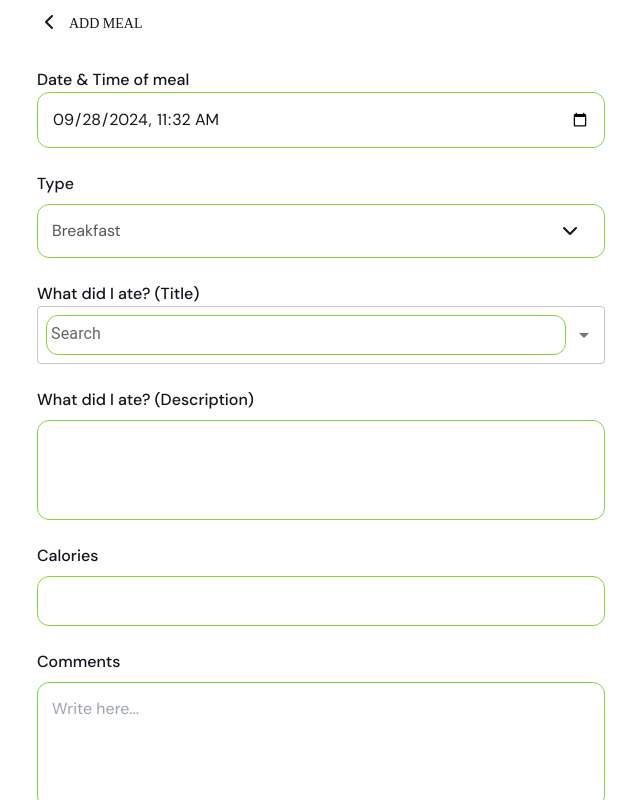
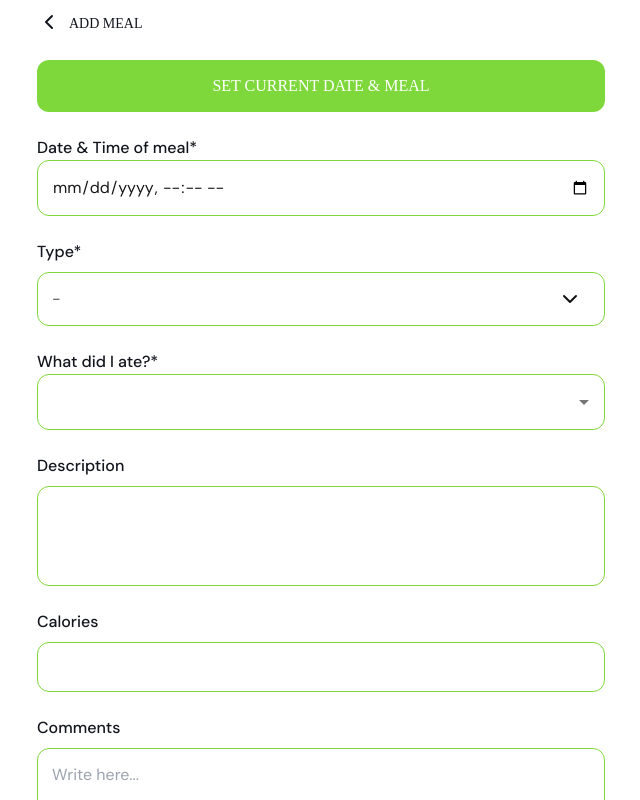
Before and after one commit to jroug/fitness-geek, a Next.js app: page /meals/add in a window 1280 px wide. Shown: the top 800 px of the page, without its empty margins (319-959 px from the left). Built offline with nearby package versions, Linux system fonts and the light colour scheme; no server answers; a web font is replaced by a local one.

Commit message:
form to add meal finished

```diff
--- a/app/meals/add/page.tsx
+++ b/app/meals/add/page.tsx
@@ -1,39 +1,56 @@
 'use client';
-import React, { useEffect, useState } from 'react';
-
-
+import React, { use, useEffect, useState } from 'react';
+import Link from "next/link";
 import TextField from '@mui/material/TextField';
 import Autocomplete from '@mui/material/Autocomplete';
 
 import Header from "../../../components/Header";
+import Popup from "../../../components/Popup";
 
 
 
 const AddMeal = () => {
 
+
+    const [dateTimeErrorClass, setDateTimeErrorClass] = useState('');
+    const [mealTypeErrorClass, setMealTypeErrorClass] = useState('');
+    const [mealTitleErrorClass, setMealTitleErrorClass] = useState('');
+
+    const [dateTime, setDateTime] = useState('');
     const [mealType, setMealType] = useState('');
-    const [mealTitle, setMealTitle] = useState('');
-    const [mealDescription, setMealDescription] = useState('');
-    const [mealCalories, setMealCalories] = useState('');
+    const [mealSelected, setMealSelected] = useState({
+        "id": "",
+        "title": {
+            "rendered": ""
+        },
+        "content": {
+            "rendered": "",
+            "protected": false
+        },
+        "calories": ""
+    });
+    const [mealComments, setMealComments] = useState('');
+
     const [suggestionMeals, setSuggestionMeals] = useState([]);
-    const [dateTime, setDateTime] = useState('');
+
+    const [popupData, setPopupData] = useState({title:'', message:''});
 
     // Function to determine the meal based on the current time
     const getMealBasedOnTime = () => {
       const currentHour = new Date().getHours();
 
       if (currentHour < 10) {
-        return 'Breakfast';
+        return 'B'; // Breakfast
       } else if (currentHour < 12) {
-        return 'Morning Snack';
+        return 'MS'; // Morning Snack
       } else if (currentHour < 16) {
-        return 'Lunch';
+        return 'L'; // Lunch
       } else if (currentHour < 18) {
-        return 'Afternoon Snack';
+        return 'AS'; // Afternoon Snack
       } else if (currentHour < 23) {
-        return 'Dinner';
+        return 'D'; // Dinner
       } else {
-        return 'Other';
+        return 'OTH'; //
       }
 
     };
@@ -72,29 +89,112 @@ const AddMeal = () => {
         return data;
     };
 
+    const addMealToDB = async (input_data) => {
+
+        // Example: fetch data from an API or local data
+        const addMealsUrl = `${process.env.NEXT_PUBLIC_BASE_URL}:${process.env.NEXT_PUBLIC_BASE_PORT}/api/add-meal`;
+        const res = await fetch(addMealsUrl, {
+            method: 'POST',
+            headers: {
+                'Content-Type': 'application/json',
+            },
+            body: JSON.stringify(input_data) // Converts the data object to a JSON string
+        });
+        const data = await res.json();
+        if(data.user_meal_added) {
+            setPopupData({
+                title: 'Message',
+                message: data.message,
+                show_popup: true
+            });
+            setDateTime('');
+            setMealType('');
+            setMealSelected({
+                "id": "",
+                "title": {
+                    "rendered": ""
+                },
+                "content": {
+                    "rendered": "",
+                    "protected": false
+                },
+                "calories": ""
+            });
+            setMealComments('');
+        }else{
+            setPopupData({
+                title: 'Message',
+                message: 'Something went wrong!',
+                show_popup: false
+            });
+        }
+
+
+
+        return;
+    };
+
     // Set the meal based on the current time when the component mounts
     useEffect(() => {
-        setMealType(getMealBasedOnTime());
-        setDateTime(getCurrentDateTime());
         getMealSuggestions();
     }, []);
 
+    const handleSetCurrentDateAndMeal = (e) => {
+        e.preventDefault();
+        setMealType(getMealBasedOnTime());
+        setDateTime(getCurrentDateTime());
+    }
+
     const handleMealSugestionsInputChange = (event, newValue) => {
-        // console.log(newValue);
-        setMealTitle(newValue.title);
-        setMealDescription(newValue.content.rendered);
-        setMealCalories(newValue.calories);
+        console.log(newValue);
+        setMealSelected(newValue);
     };
 
+    const handleMealComments = (e) => {
+        setMealComments(e.target.value);
+    }
 
-    const handleSubmit = (e) => {
+    const handleFormSubmit = (e) => {
         e.preventDefault();
-        // Handle form submission
-        if (meal === '') {
-          alert('Please choose a meal option');
-        } else {
-          alert(`You selected: ${meal}`);
+
+        // check if nessesary fields are completed
+        let doSubmit = true;
+
+        if (mealSelected.id === undefined || mealSelected.id === ''){
+            doSubmit = false;
+            setMealTitleErrorClass("error2");
+        }else{
+            setMealTypeErrorClass("");
         }
+
+        if (mealType===''){
+            doSubmit = false;
+            setMealTypeErrorClass("error");
+        }else{
+            setMealTypeErrorClass("");
+        }
+
+        if (dateTime===''){
+            doSubmit = false;
+            setDateTimeErrorClass("error");
+        }else{
+            setDateTimeErrorClass("")
+        }
+
+        if (doSubmit){
+            let input_data = {
+                "datetime_of_meal": dateTime,
+                "meal_id": mealSelected.id,
+                "meal_type": mealType,
+                "comments": mealComments
+            }
+
+            addMealToDB(input_data);
+        }else{
+            alert('Complete all nesessary fields!');
+        }
+
+        return false;
     };
 
 
@@ -102,65 +202,72 @@ const AddMeal = () => {
 
 
     return (
+        <>
             <main className="site-content">
                 <Header title="Add Meal" backUrl="/homepage" />
                 <div className="verify-email pb-20" id="feedback-main">
                     <div className="container">
                         <div className="feedback-content  mt-16">
-                        <form className="feedback-form" onSubmit={handleSubmit}>
+                            <div className="green-btn mt-4">
+                                <Link href="#" onClick={handleSetCurrentDateAndMeal} >set Current Date & Meal</Link>
+                            </div>
+                            <form className="feedback-form" onSubmit={handleFormSubmit}>
                                 <div className="addmeal-div feedback-email">
-                                <label htmlFor="datetime-local" className="custom-lbl-feedback">Date & Time of meal</label>
+                                    <label htmlFor="datetime-local" className="custom-lbl-feedback">Date & Time of meal*</label>
                                     <input
                                         type="datetime-local"
                                         id="datetime-local"
                                         value={dateTime}
                                         onChange={(e) => setDateTime(e.target.value)}
+                                        className={"border-green-1 " + dateTimeErrorClass}
                                     />
                                 </div>
                                 <div className="addmeal-div">
-                                <label htmlFor="meal-type" className="custom-lbl-feedback">Type</label>
+                                    <label htmlFor="meal-type" className="custom-lbl-feedback">Type*</label>
                                     <div className="custom-select-subject mt-8">
                                         <select
-                                        className="arrow-icon sm-font-sans border"
+                                            className={"arrow-icon sm-font-sans border-green-1 " + mealTypeErrorClass}
                                             id="meal-type"
                                             value={mealType}
                                             onChange={(e) => setMealType(e.target.value)}
                                         >
-                                        <option>-</option>
-                                        <option value="Breakfast">Breakfast</option>
-                                        <option value="Morning Snack">Morning Snack</option>
-                                        <option value="Lunch">Lunch</option>
-                                        <option value="Afternoon Snack">Afternoon Snack</option>
-                                        <option value="Dinner">Dinner</option>
-                                        <option value="Post Workout">Post Workout</option>
-                                        <option value="Other">Other</option>
+                                            <option value="" >-</option>
+                                            <option value="B">Breakfast</option>
+                                            <option value="MS">Morning Snack</option>
+                                            <option value="L">Lunch</option>
+                                            <option value="AS">Afternoon Snack</option>
+                                            <option value="D">Dinner</option>
+                                            <option value="PW">Post Workout</option>
+                                            <option value="OTH">Other</option>
                                         </select>
                                     </div>
                                 </div>
                                 <div className="addmeal-div feedback-email">
-                                <label htmlFor="meal-short" className="custom-lbl-feedback">What did I ate? (Title)</label>
+                                    <label htmlFor="meal-short" className="custom-lbl-feedback">What did I ate?*</label>
                                     {/* <input type="text" id="meal-short" placeholder="Write here" className="sm-font-sans border mt-8" autoComplete="off" /> */}
                                     <Autocomplete
+                                        className={"Autocomplete-green " + mealTitleErrorClass }
+                                        value={mealSelected}
                                         options={suggestionMeals}
                                         getOptionLabel={ (option) => option.title.rendered }
                                         onChange={handleMealSugestionsInputChange}
                                         isOptionEqualToValue = {(options, value) => options.id === value.id }
                                         renderInput={(params) => (
-                                        <TextField {...params} label="Search" variant="outlined" />
+                                            <TextField {...params} label="" variant="outlined" />
                                         )}
                                     />
                                 </div>
                                 <div className="addmeal-div">
-                                <label htmlFor="meal-long" className="custom-lbl-feedback">What did I ate? (Description)</label>
-                                <div className="sm-font-sans custom-textarea-div mt-8 border-green-1" id="meal-long" >{mealDescription}</div>
+                                    <label htmlFor="meal-long" className="custom-lbl-feedback">Description</label>
+                                    <div className="sm-font-sans custom-textarea-div mt-8 border-green-1" id="meal-long" >{mealSelected.content.rendered}</div>
                                 </div>
                                 <div className="addmeal-div feedback-email">
                                     <label htmlFor="calories" className="custom-lbl-feedback">Calories</label>
-                                <div className="sm-font-sans custom-div mt-8 border-green-1" id="calories" >{mealCalories}</div>
+                                    <div className="sm-font-sans custom-div mt-8 border-green-1" id="calories" >{mealSelected.calories}</div>
                                 </div>
                                 <div className="addmeal-div">
                                     <label htmlFor="comments" className="custom-lbl-feedback">Comments</label>
-                                <textarea rows="4" cols="50" placeholder="Write here..." className="sm-font-sans custom-textarea mt-8" id="comments"></textarea>
+                                    <textarea rows={4} cols={50} placeholder="Write here..." className="sm-font-sans custom-textarea mt-8 border-green-1" id="comments" value={mealComments} onChange={handleMealComments}></textarea>
                                 </div>
                                 <div className="green-btn mt-4">
                                     <button type="submit" className="bg-blue-500 text-white py-2 px-6 rounded-full">ADD</button>
@@ -170,6 +277,8 @@ const AddMeal = () => {
                     </div>
                 </div>
             </main>
+            <Popup popupData={popupData} setPopupData={setPopupData} />
+        </>
     );
 };
 
--- /dev/null
+++ b/components/Popup.tsx
@@ -0,0 +1,72 @@
+"use client";
+
+import React, {useState, useEffect} from 'react';
+import Image from "next/image";
+import Link from "next/link";
+import activity5 from "../public/images/select-gender/activity5.png";
+
+
+const Popup = (props) => {
+
+	const setPopupDataParent = props.setPopupData;
+
+	const [popupData, setPopupData] = useState({
+		title: props.popupData.title,
+		message: props.popupData.message,
+		show_popup: props.popupData.show_popup,
+	});
+
+
+
+	// // Sync state with prop whenever the prop changes
+	useEffect(() => {
+
+        setPopupData({
+			title: props.popupData.title,
+			message: props.popupData.message,
+			show_popup: props.popupData.show_popup,
+		});
+
+    }, [props]);
+
+	// Function to hide the logout modal
+	const hideModal = () => {
+		// set the parent state and the current state will change
+		setPopupDataParent({
+			title: '',
+			message: '',
+			show_popup: false,
+		});
+
+		// setPopupData({
+		// 	title: '',
+		// 	message: '',
+		// 	show_popup: false,
+		// });
+
+	};
+
+    return (
+		<div className={"modal fade logout-modal popup-complete-modal " + (popupData.show_popup===true?"show-modal":"") } id="popup-complete-modal" >
+			<div className="modal-dialog ">
+				<div className="modal-content">
+					<div className="modal-body">
+						<div className="account-upgrade-remind text-center" >
+							<Image src={activity5} alt="logout-img" className="m-auto" />
+							<h3 className="logout-txt pt-16">{popupData.title}</h3>
+							<p className="sure-txt p-0 mt-12">{popupData.message}</p>
+							<div className="border mt-24"></div>
+							<div className="workout-bottom-btn-wrap mt-24">
+								<Link href="#" onClick={hideModal} className="ok-btn">
+									<span>OK</span>
+								</Link>
+							</div>
+						</div>
+					</div>
+				</div>
+			</div>
+		</div>
+    );
+};
+
+export default Popup;
--- a/public/css/style.css
+++ b/public/css/style.css
@@ -198,6 +198,7 @@ ul{
 .fw-400{
     font-weight: 400;
 }
+
 .color-green{
     color: #7FD83B !important;
 }
@@ -1208,6 +1209,7 @@ div#ui-datepicker-div {
     list-style-type: none;
 }
 .current-plan h2,
+.ok-btn,
 .home-btn a,
 .home-first span,
 .skip-btn-form a,
@@ -1283,6 +1285,7 @@ div#ui-datepicker-div {
 .password-btn a,
 .change-password-btn a,
 .current-plan h2,
+.ok-btn,
 .home-btn a,
 .home-first span,
 .skip-btn-form a,
@@ -1472,6 +1475,7 @@ div#ui-datepicker-div {
     font-weight: 500;
     line-height: 18px;
 }
+.ok-btn,
 .home-btn,
 .start-trial {
     border-radius: 12px;
@@ -1515,9 +1519,12 @@ div#ui-datepicker-div {
     color: var(--1, #FFF);
     text-align: center;
 }
+
+.popup-complete-modal .modal-body,
 #workout-complete-modal .modal-body{
     padding: 24px 16px !important;
 }
+.popup-complete-modal .modal-dialog,
 #workout-complete-modal .modal-dialog {
     position: fixed;
     top: auto;
@@ -1529,6 +1536,7 @@ div#ui-datepicker-div {
     margin-bottom: 0;
     max-width:600px;
 }
+.popup-complete-modal .modal-content,
 #workout-complete-modal .modal-content {
     border-radius: 24px 24px 0px 0px;
     background: var(--1, #FFF);
@@ -3072,11 +3080,10 @@ ul.nav.nav-tabs.focus-tab-main{
 .addmeal-div{
     margin-top:24px;
 }
-.addmeal-div select,
-.addmeal-div textarea,
-.addmeal-div input{
-    border:1px solid #7FD83B !important;
-}
+
+
+
+
 .border-green-1{
     border: 1px solid #7FD83B !important;
 }
@@ -3096,3 +3103,15 @@ ul.nav.nav-tabs.focus-tab-main{
     width: 100%;
     height:100px;
 }
+
+
+.error {
+    border: 1px solid #FB4945 !important;
+}
+.Autocomplete-green.error2 fieldset{
+    border: 1px solid #FB4945 !important;
+}
+.Autocomplete-green fieldset{
+    border: 1px solid #7FD83B;
+    border-radius: 12px;
+}
```
Also changed, not shown: app/homepage/page.tsx (+6 -6 lines), pages/api/add-meal.tsx (added, +45 -0 lines). Lines whose indentation alone changed are shown as unchanged.
